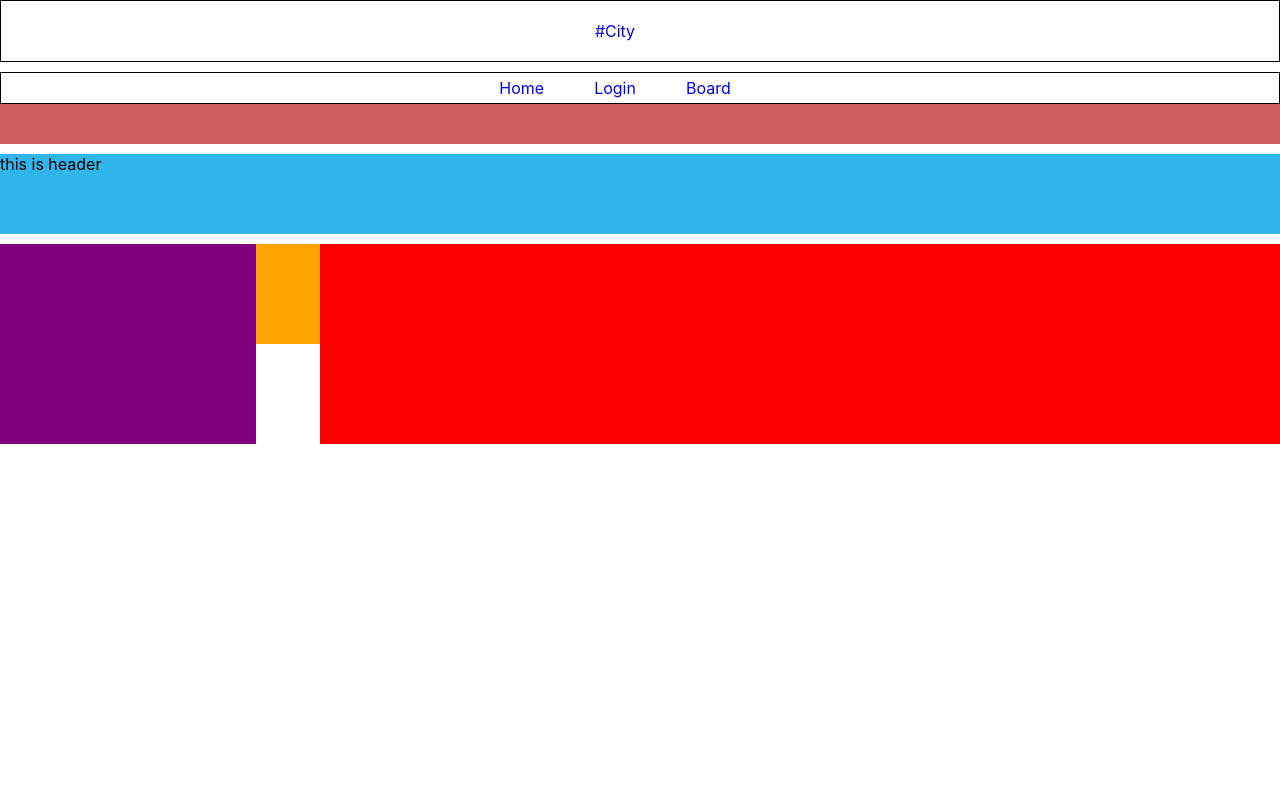
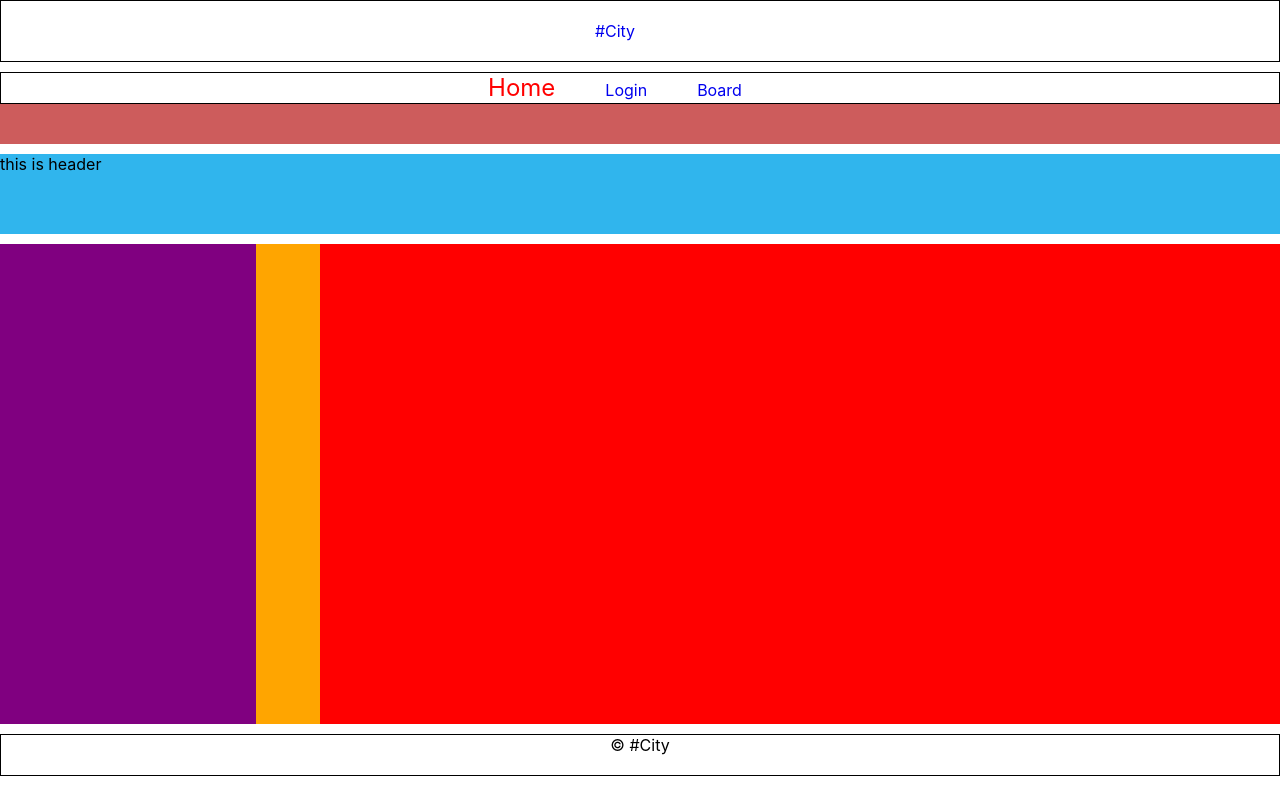
Before and after one commit to seohan1010/ch8_5_front, a React (Create React App) app: page / in a window 1280 px wide. Built offline with nearby package versions, Linux system fonts and the light colour scheme.

Commit message:
routing going on

```diff
--- /dev/null
+++ b/src/components/Footer.tsx
@@ -0,0 +1,16 @@
+const Footer = () => {
+  return (
+    <div
+      style={{
+        border: "1px solid black",
+        height: "5vh",
+        marginTop: "10px",
+        textAlign: "center",
+      }}
+    >
+      &#169; #City
+    </div>
+  );
+};
+
+export default Footer;
--- a/src/pages/Layout.tsx
+++ b/src/pages/Layout.tsx
@@ -1,8 +1,10 @@
 import { Fragment } from "react";
 import classes from "../style/pages_style/Layout.module.css";
-import { Link, Outlet } from "react-router-dom";
+import { Link, Outlet, NavLink } from "react-router-dom";
+import Footer from "../components/Footer";
 
-//link 의 className에서 isActive일때 해당 링크가 선택되었다는 것을 알려주는 설정을 해놓자
+//Link 의 className에서 isActive일때 해당 링크가 선택되었다는 것을 알려주는 설정을 해놓자
+// Link가 아닌 NavLink이고, style={} 속성으로도 사용할수 있다고 한다.
 const Layout = () => {
   return (
     <Fragment>
@@ -12,17 +14,33 @@ const Layout = () => {
         </Link>
       </div>
       <div className={classes.nav_bar}>
-        <Link className={classes.link} to={"/"}>
+        <NavLink
+          className={({ isActive }) =>
+            isActive ? classes.active_link : classes.link + ""
+          }
+          to={"/"}
+        >
           Home
-        </Link>
-        <Link className={classes.link} to={"/login"}>
+        </NavLink>
+        <NavLink
+          className={({ isActive }) =>
+            isActive ? classes.active_link : classes.link + ""
+          }
+          to={"/login"}
+        >
           Login
-        </Link>
-        <Link className={classes.link} to={"/board"}>
+        </NavLink>
+        <NavLink
+          className={({ isActive }) =>
+            isActive ? classes.active_link : classes.link + ""
+          }
+          to={"/board"}
+        >
           Board
-        </Link>
+        </NavLink>
       </div>
       <Outlet />
+      <Footer />
     </Fragment>
   );
 };
--- a/src/style/pages_style/HomePage.module.css
+++ b/src/style/pages_style/HomePage.module.css
@@ -35,19 +35,19 @@
   margin-top: 10px;
   position: relative;
   width: 100%;
-  height: 100px;
+  height: 60vh;
   background-color: orange;
 }
 
 .left_div {
   background-color: purple;
-  min-height: 200px;
+  min-height: 60vh;
   width: 20%;
   float: left;
 }
 .right_div {
   background-color: red;
-  min-height: 200px;
+  min-height: 60vh;
   width: 75%;
   float: right;
 }
--- a/src/style/pages_style/Layout.module.css
+++ b/src/style/pages_style/Layout.module.css
@@ -18,3 +18,20 @@
   margin-right: 50px;
   text-decoration: none;
 }
+
+.link:hover {
+  font-weight: bold;
+  text-decoration: underline;
+}
+
+.active_link {
+  margin-right: 50px;
+  text-decoration: none;
+  color: red;
+  font-size: 1.5rem;
+}
+
+.active_link:hover {
+  font-weight: bold;
+  text-decoration: underline;
+}
```
